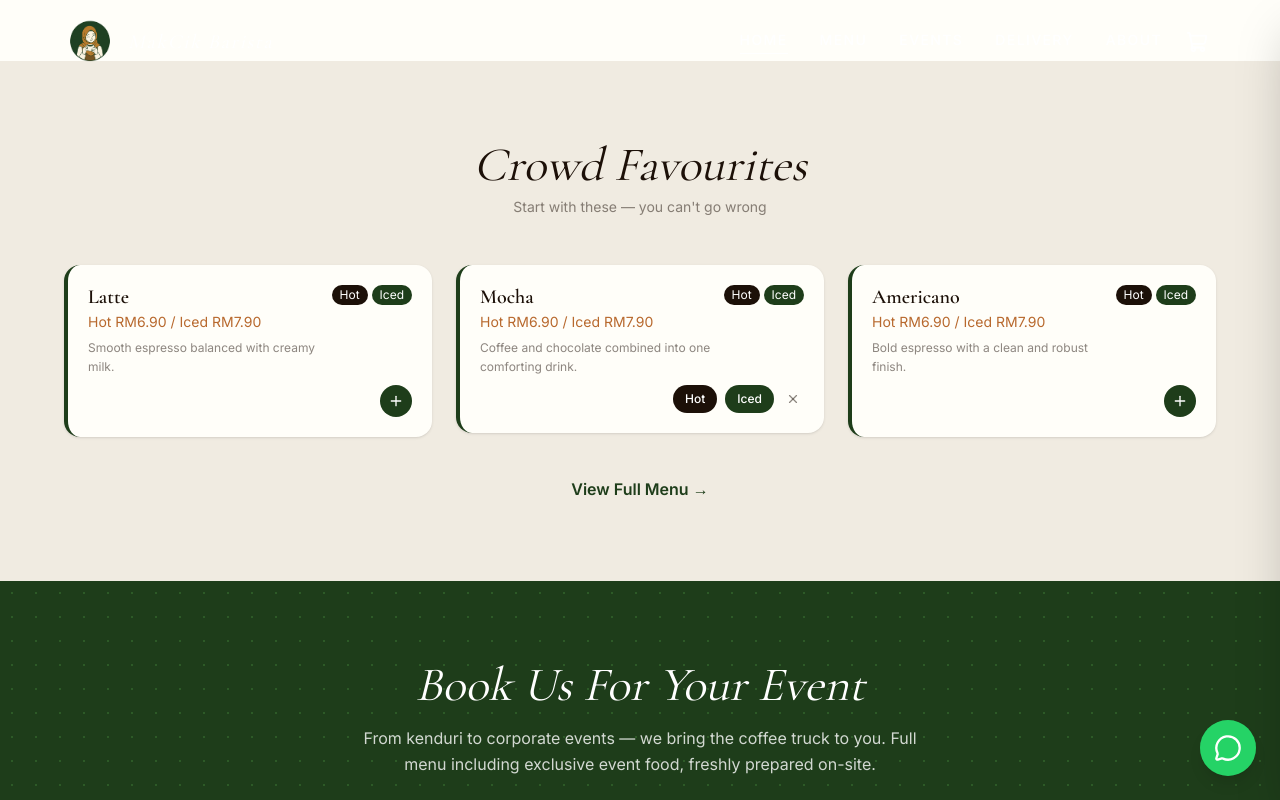
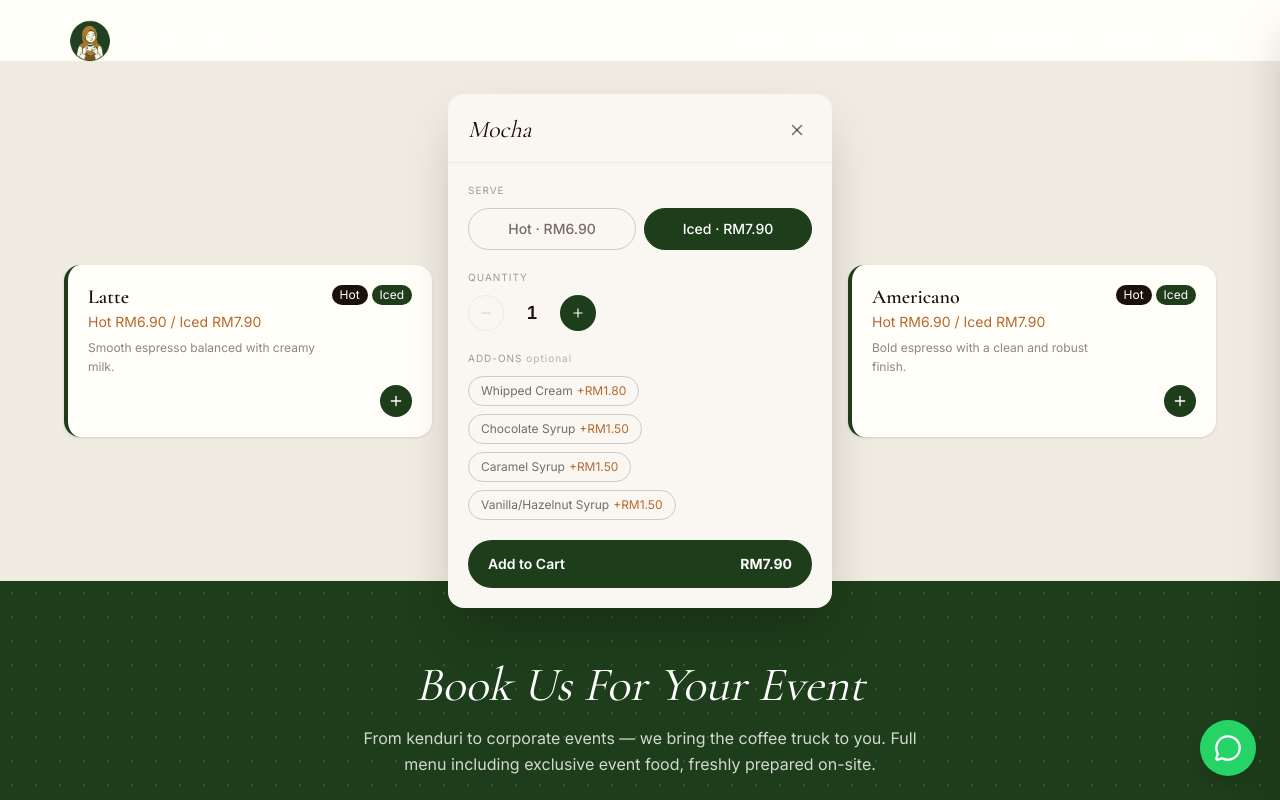
Before and after one commit to audanial/makcik-barista, a Next.js app: page / in a window 1280 px wide. Both pictures are taken after a click on the button 788 px from the left and 2081 px from the top of the page. Shown: the part 1681-2481 px from the top of the page. Built offline with nearby package versions, Linux system fonts and the light colour scheme.

Commit message:
follow-up — Simplify coffee add-on selection UI

```diff
--- /dev/null
+++ b/components/CoffeePicker.tsx
@@ -0,0 +1,159 @@
+'use client'
+import { useState } from 'react'
+import { X, Plus, Minus } from 'lucide-react'
+import type { CartAddOn } from '@/lib/cartContext'
+import { addOns as addOnsList } from '@/lib/menuData'
+
+type Props = {
+  name: string
+  hotPrice?: number
+  icedPrice?: number
+  onClose: () => void
+  onAdd: (variant: 'hot' | 'iced', qty: number, addOns: CartAddOn[]) => void
+}
+
+export default function CoffeePicker({ name, hotPrice, icedPrice, onClose, onAdd }: Props) {
+  const hasBoth = hotPrice != null && icedPrice != null
+  const [variant, setVariant] = useState<'hot' | 'iced'>(icedPrice != null ? 'iced' : 'hot')
+  const [qty, setQty] = useState(1)
+  const [selectedAddOns, setSelectedAddOns] = useState<CartAddOn[]>([])
+
+  const basePrice = variant === 'hot' ? (hotPrice ?? 0) : (icedPrice ?? 0)
+  const addOnsTotal = selectedAddOns.reduce((s, a) => s + a.price, 0)
+  const total = (basePrice + addOnsTotal) * qty
+
+  const toggleAddOn = (addon: CartAddOn) => {
+    setSelectedAddOns(prev =>
+      prev.some(a => a.name === addon.name)
+        ? prev.filter(a => a.name !== addon.name)
+        : [...prev, addon]
+    )
+  }
+
+  return (
+    <>
+      {/* Backdrop */}
+      <div
+        className="fixed inset-0 z-[95] bg-black/40"
+        onClick={onClose}
+        aria-hidden="true"
+      />
+
+      {/* Modal */}
+      <div
+        role="dialog"
+        aria-modal="true"
+        aria-label={`Add ${name} to cart`}
+        className="fixed left-1/2 top-1/2 -translate-x-1/2 -translate-y-1/2 z-[96] w-[calc(100vw-2rem)] max-w-sm bg-[#FAF7F2] rounded-2xl shadow-2xl flex flex-col"
+      >
+        {/* Header */}
+        <div className="flex items-center justify-between px-5 pt-5 pb-4 border-b border-[#F0EBE1]">
+          <h3 className="font-heading text-2xl italic text-[#1C1008]">{name}</h3>
+          <button
+            onClick={onClose}
+            className="p-1.5 rounded-full hover:bg-[#F0EBE1] transition"
+            aria-label="Close"
+          >
+            <X size={18} className="text-[#1C1008]/60" />
+          </button>
+        </div>
+
+        <div className="px-5 py-5 space-y-5">
+          {/* Variant */}
+          {hasBoth && (
+            <div>
+              <p className="text-[10px] uppercase tracking-widest text-[#1C1008]/40 mb-2.5">Serve</p>
+              <div className="flex gap-2">
+                <button
+                  onClick={() => setVariant('hot')}
+                  className={`flex-1 py-2.5 rounded-full text-sm font-medium transition border ${
+                    variant === 'hot'
+                      ? 'bg-[#1C1008] border-[#1C1008] text-white'
+                      : 'border-[#1C1008]/20 text-[#1C1008]/60 hover:border-[#1C1008]/40'
+                  }`}
+                >
+                  Hot · RM{hotPrice!.toFixed(2)}
+                </button>
+                <button
+                  onClick={() => setVariant('iced')}
+                  className={`flex-1 py-2.5 rounded-full text-sm font-medium transition border ${
+                    variant === 'iced'
+                      ? 'bg-[#1E3D1A] border-[#1E3D1A] text-white'
+                      : 'border-[#1C1008]/20 text-[#1C1008]/60 hover:border-[#1E3D1A]/40'
+                  }`}
+                >
+                  Iced · RM{icedPrice!.toFixed(2)}
+                </button>
+              </div>
+            </div>
+          )}
+
+          {/* Quantity */}
+          <div>
+            <p className="text-[10px] uppercase tracking-widest text-[#1C1008]/40 mb-2.5">Quantity</p>
+            <div className="flex items-center gap-4">
+              <button
+                onClick={() => setQty(q => Math.max(1, q - 1))}
+                disabled={qty === 1}
+                className="w-9 h-9 rounded-full border border-[#1C1008]/20 flex items-center justify-center hover:border-[#1C1008]/50 disabled:opacity-30 transition"
+                aria-label="Decrease quantity"
+              >
+                <Minus size={14} className="text-[#1C1008]/60" />
+              </button>
+              <span className="text-lg font-semibold text-[#1C1008] w-6 text-center tabular-nums">
+                {qty}
+              </span>
+              <button
+                onClick={() => setQty(q => q + 1)}
+                className="w-9 h-9 rounded-full bg-[#1E3D1A] flex items-center justify-center hover:bg-[#2D5A27] transition"
+                aria-label="Increase quantity"
+              >
+                <Plus size={14} className="text-white" />
+              </button>
+            </div>
+          </div>
+
+          {/* Add-ons */}
+          <div>
+            <p className="text-[10px] uppercase tracking-widest text-[#1C1008]/40 mb-2.5">
+              Add-ons{' '}
+              <span className="normal-case not-italic font-normal text-[#1C1008]/30">optional</span>
+            </p>
+            <div className="flex flex-wrap gap-2">
+              {addOnsList.map(addon => {
+                const active = selectedAddOns.some(a => a.name === addon.name)
+                return (
+                  <button
+                    key={addon.name}
+                    onClick={() => toggleAddOn(addon)}
+                    className={`text-xs px-3 py-1.5 rounded-full border transition-all ${
+                      active
+                        ? 'bg-[#1E3D1A] border-[#1E3D1A] text-white'
+                        : 'border-[#1C1008]/20 text-[#1C1008]/60 hover:border-[#1E3D1A]/40'
+                    }`}
+                  >
+                    {addon.name}
+                    <span className={`ml-1 ${active ? 'text-white/70' : 'text-[#B8692E]'}`}>
+                      +RM{addon.price.toFixed(2)}
+                    </span>
+                  </button>
+                )
+              })}
+            </div>
+          </div>
+        </div>
+
+        {/* Add to Cart */}
+        <div className="px-5 pb-5">
+          <button
+            onClick={() => onAdd(variant, qty, selectedAddOns)}
+            className="w-full bg-[#1E3D1A] text-white py-3.5 rounded-full font-semibold text-sm hover:bg-[#2D5A27] transition flex items-center justify-between px-5"
+          >
+            <span>Add to Cart</span>
+            <span className="font-bold">RM{total.toFixed(2)}</span>
+          </button>
+        </div>
+      </div>
+    </>
+  )
+}
--- a/components/MenuCard.tsx
+++ b/components/MenuCard.tsx
@@ -1,9 +1,8 @@
 'use client'
 import { useState } from 'react'
-import { Plus, X, Trash2 } from 'lucide-react'
+import { Plus, Trash2 } from 'lucide-react'
 import { useCart } from '@/lib/cartContext'
-import type { CartAddOn } from '@/lib/cartContext'
-import { addOns as addOnsList } from '@/lib/menuData'
+import CoffeePicker from '@/components/CoffeePicker'
 import type { MenuItem } from '@/lib/menuData'
 
 function CartPill({
@@ -35,38 +34,14 @@ function CartPill({
   )
 }
 
-function AddOnToggle({
-  addon,
-  active,
-  onToggle,
-}: {
-  addon: CartAddOn
-  active: boolean
-  onToggle: () => void
-}) {
-  return (
-    <button
-      onClick={onToggle}
-      className={`text-[10px] px-2.5 py-1 rounded-full border transition-all ${
-        active
-          ? 'bg-[#1E3D1A] border-[#1E3D1A] text-white'
-          : 'border-[#1C1008]/20 text-[#1C1008]/50 hover:border-[#1E3D1A]/50'
-      }`}
-    >
-      {addon.name} +RM{addon.price.toFixed(2)}
-    </button>
-  )
-}
-
 export default function MenuCard({ item }: { item: MenuItem }) {
   const { name, description, category, hotPrice, icedPrice, price } = item
-  const { items, addItem, removeItem, updateQty, toggleAddOn } = useCart()
+  const { items, addItem, removeItem, updateQty } = useCart()
   const [pickerOpen, setPickerOpen] = useState(false)
 
   const hasBothVariants = hotPrice != null && icedPrice != null
   const hasPrice = hotPrice != null || icedPrice != null || price != null
 
-  // All cart entries for this menu item, grouped by variant
   const hotItems = items.filter(i => i.name === name && i.variant === 'hot')
   const icedItems = items.filter(i => i.name === name && i.variant === 'iced')
   const singleItems = items.filter(i => i.name === name && i.variant === 'single')
@@ -74,9 +49,10 @@ export default function MenuCard({ item }: { item: MenuItem }) {
   const hasHot = hotItems.length > 0
   const hasIced = icedItems.length > 0
   const hasSingle = singleItems.length > 0
+  const showVariantLabel = hasHot && hasIced
 
-  // Coffee: always allow adding another entry (forceNew).
-  // Others: allow only when no entry for that variant exists.
+  // Coffee: always allow adding another entry via picker.
+  // Others: show + only while nothing is in cart for that variant.
   const showAddButton = category === 'coffee'
     ? true
     : hasBothVariants
@@ -95,29 +71,14 @@ export default function MenuCard({ item }: { item: MenuItem }) {
       : null
 
   const handleAdd = () => {
-    if (hasBothVariants) { setPickerOpen(true); return }
+    if (category === 'coffee') { setPickerOpen(true); return }
     if (icedPrice != null) addItem({ name, price: icedPrice, variant: 'iced' })
     else if (hotPrice != null) addItem({ name, price: hotPrice, variant: 'hot' })
     else if (price != null) addItem({ name, price, variant: 'single' })
   }
 
-  // Coffee picker always uses forceNew so each pick creates a separate cart entry
-  const handleVariantPick = (variant: 'hot' | 'iced') => {
-    const p = variant === 'hot' ? hotPrice! : icedPrice!
-    addItem({ name, price: p, variant }, true)
-    setPickerOpen(false)
-  }
-
-  const isCoffeeInCart = category === 'coffee' && (hasHot || hasIced)
-
-  // Add-on entries: hot entries first, then iced, each annotated with their variant
-  const addOnEntries = [
-    ...hotItems.map(entry => ({ entry, variant: 'hot' as const })),
-    ...icedItems.map(entry => ({ entry, variant: 'iced' as const })),
-  ]
-  const showVariantLabel = hasHot && hasIced
-
   return (
+    <>
       <div className="bg-[#FFFEF9] rounded-2xl p-5 border-l-4 border-[#1E3D1A] shadow-sm hover:shadow-md hover:-translate-y-0.5 transition-all duration-200 flex flex-col gap-2">
         {/* Name, price, description, badges */}
         <div className="flex items-start justify-between gap-2">
@@ -143,30 +104,6 @@ export default function MenuCard({ item }: { item: MenuItem }) {
         {/* Cart controls */}
         {hasPrice && (
           <div className="mt-auto flex flex-wrap gap-2 justify-end items-center">
-          {pickerOpen ? (
-            <>
-              <button
-                onClick={() => handleVariantPick('hot')}
-                className="text-xs px-3 py-1.5 rounded-full bg-[#1C1008] text-white hover:opacity-80 transition font-medium"
-              >
-                Hot
-              </button>
-              <button
-                onClick={() => handleVariantPick('iced')}
-                className="text-xs px-3 py-1.5 rounded-full bg-[#1E3D1A] text-white hover:opacity-80 transition font-medium"
-              >
-                Iced
-              </button>
-              <button
-                onClick={() => setPickerOpen(false)}
-                className="p-1 rounded-full hover:bg-[#F0EBE1] transition"
-                aria-label="Cancel"
-              >
-                <X size={14} className="text-[#1C1008]/50" />
-              </button>
-            </>
-          ) : (
-            <>
             {hotItems.map(entry => (
               <CartPill
                 key={entry.cartId}
@@ -202,44 +139,24 @@ export default function MenuCard({ item }: { item: MenuItem }) {
                 <Plus size={16} />
               </button>
             )}
-            </>
-          )}
-        </div>
-      )}
-
-      {/* Add-on toggles — one section per cart entry, coffee only */}
-      {isCoffeeInCart && (
-        <div className="pt-3 border-t border-[#F0EBE1] space-y-2">
-          <p className="text-[10px] uppercase tracking-widest text-[#1C1008]/40">Add-ons</p>
-
-          {addOnEntries.map(({ entry, variant }, idx) => {
-            const isFirstOfVariant =
-              addOnEntries.findIndex(x => x.variant === variant) === idx
-            const isFirst = idx === 0
-
-            return (
-              <div
-                key={entry.cartId}
-                className={!isFirst ? 'pt-2 border-t border-[#F0EBE1]' : ''}
-              >
-                {showVariantLabel && isFirstOfVariant && (
-                  <p className="text-[10px] text-[#1C1008]/40 mb-1.5 capitalize">{variant}</p>
-                )}
-                <div className="flex flex-wrap gap-1.5">
-                  {addOnsList.map(addon => (
-                    <AddOnToggle
-                      key={addon.name}
-                      addon={addon}
-                      active={entry.addOns.some(a => a.name === addon.name)}
-                      onToggle={() => toggleAddOn(entry.cartId, addon)}
-                    />
-                  ))}
-                </div>
-              </div>
-            )
-          })}
           </div>
         )}
       </div>
+
+      {/* Coffee customisation picker — rendered outside the card to avoid stacking issues */}
+      {pickerOpen && (
+        <CoffeePicker
+          name={name}
+          hotPrice={hotPrice}
+          icedPrice={icedPrice}
+          onClose={() => setPickerOpen(false)}
+          onAdd={(variant, qty, addOns) => {
+            const p = variant === 'hot' ? hotPrice! : icedPrice!
+            addItem({ name, price: p, variant, addOns }, { qty, forceNew: true })
+            setPickerOpen(false)
+          }}
+        />
+      )}
+    </>
   )
 }
--- a/lib/cartContext.tsx
+++ b/lib/cartContext.tsx
@@ -24,9 +24,12 @@ export type DeliveryInfo = {
   notes: string
 }
 
+type AddItemInput = Omit<CartItem, 'cartId' | 'quantity'> & { addOns?: CartAddOn[] }
+type AddItemOpts = { qty?: number; forceNew?: boolean }
+
 type CartContextType = {
   items: CartItem[]
-  addItem: (item: Omit<CartItem, 'cartId' | 'quantity' | 'addOns'>, forceNew?: boolean) => void
+  addItem: (item: AddItemInput, opts?: AddItemOpts) => void
   removeItem: (cartId: string) => void
   updateQty: (cartId: string, qty: number) => void
   toggleAddOn: (cartId: string, addOn: CartAddOn) => void
@@ -61,18 +64,28 @@ export function CartProvider({ children }: { children: ReactNode }) {
   const [orderType, setOrderType] = useState<'delivery' | 'pickup'>('delivery')
   const [isCartOpen, setIsCartOpen] = useState(false)
 
-  const addItem = (item: Omit<CartItem, 'cartId' | 'quantity' | 'addOns'>, forceNew = false) => {
+  const addItem = (item: AddItemInput, { qty = 1, forceNew = false }: AddItemOpts = {}) => {
+    const addOns = item.addOns ?? []
     setItems(prev => {
-      if (!forceNew) {
-        // Deduplicate: find an existing plain entry (no add-ons) for same name+variant
+      if (!forceNew && addOns.length === 0) {
+        // Dedup: merge into existing plain entry of the same name+variant
         const existing = prev.find(
           i => i.name === item.name && i.variant === item.variant && i.addOns.length === 0
         )
         if (existing) {
-          return prev.map(i => i.cartId === existing.cartId ? { ...i, quantity: i.quantity + 1 } : i)
+          return prev.map(i =>
+            i.cartId === existing.cartId ? { ...i, quantity: i.quantity + qty } : i
+          )
         }
       }
-      return [...prev, { ...item, cartId: genCartId(), quantity: 1, addOns: [] }]
+      return [...prev, {
+        name: item.name,
+        price: item.price,
+        variant: item.variant,
+        addOns,
+        cartId: genCartId(),
+        quantity: qty,
+      }]
     })
   }
 
```
Lines whose indentation alone changed are shown as unchanged.
